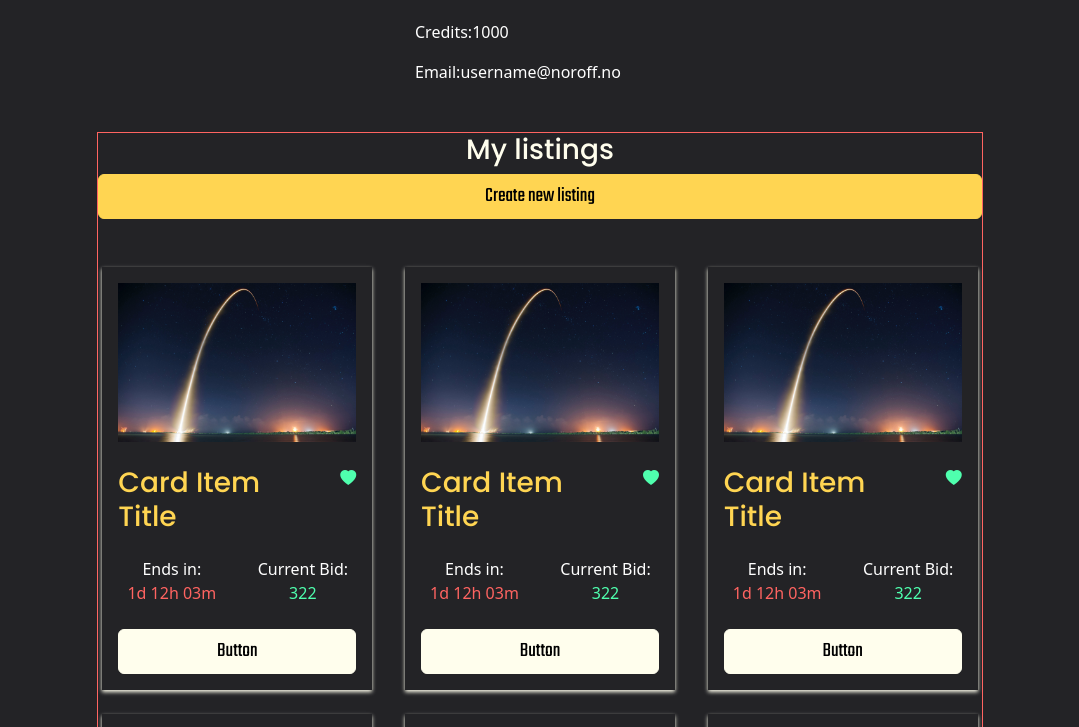
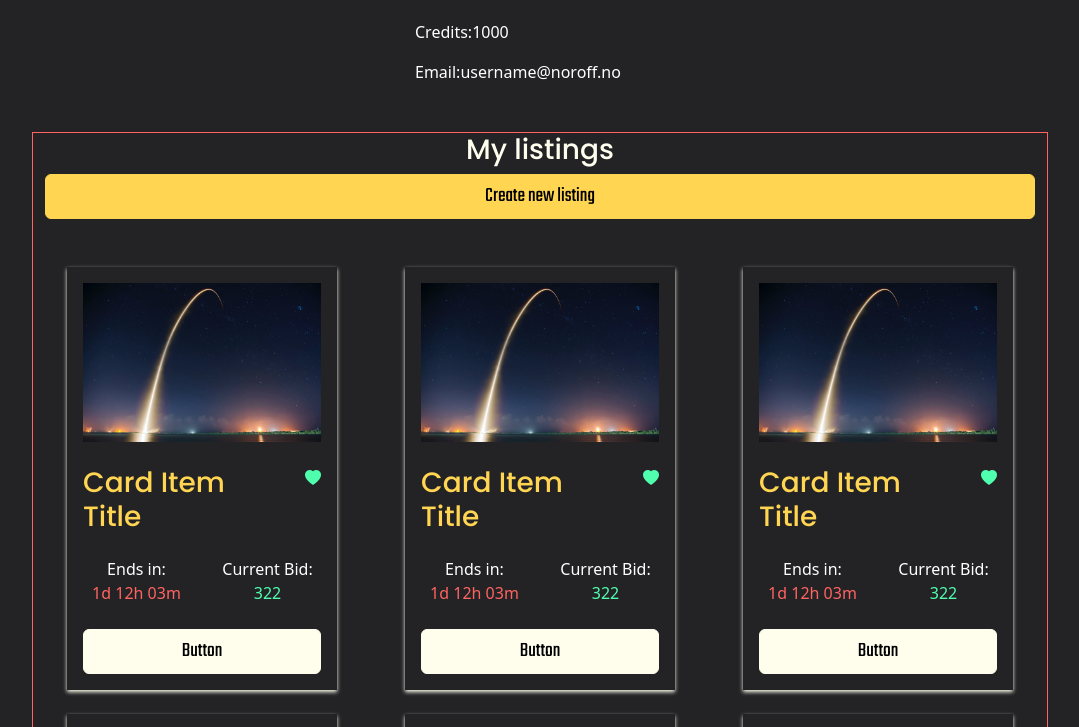
Before and after one commit to joakimlees/joakim-lee-sletten-semester-project-2, a website: page profile/index.html in a window 1280 px wide. Shown: the part 560-1287 px from the top of the page, without its empty margins (100-1179 px from the left). Drawn offline with nearby package versions, Linux system fonts and the light colour scheme.

Commit message:
changed container sizes and grid breakpoint variables - and did more styling on cards

```diff
--- a/profile/index.html
+++ b/profile/index.html
@@ -44,10 +44,10 @@
               <p><span>Email:</span>username@noroff.no</p>
             </div>
           </section>
-          <section class="mt-5 border border-danger">
+          <section class="container-xl mt-5 border border-danger">
             <h2 class="text-light h3">My listings</h2>
             <button class="btn btn-primary w-100">Create new listing</button>
-            <div class="d-flex flex-wrap justify-content-around gap-4 mt-5 mb-5">
+            <div class="d-flex flex-wrap justify-content-around justify-content-xxl-around justify-content-lg-center gap-4 mt-5 mb-5">
               <div class="d-flex flex-column custom-card-container shadow-sm p-3">
                 <div class="mx-auto flex-grow-1">
                   <img class="w-100" src="/test-image.jpg" alt="test" />
--- a/src/scss/_variables.scss
+++ b/src/scss/_variables.scss
@@ -50,14 +50,14 @@ $grid-breakpoints: (
   sm: 480px,
   md: 600px,
   lg: 855px,
-  xl: 905px,
-  xxl: 955px,
+  xl: 950px,
+  xxl: 995px,
 );
 
 $container-max-widths: (
   sm: 450px,
   md: 620px,
   lg: 850px,
-  xl: 900px,
-  xxl: 950px,
+  xl: 970px,
+  xxl: 1080px,
 );
```
Also changed, not shown: dist/css/index.css.
